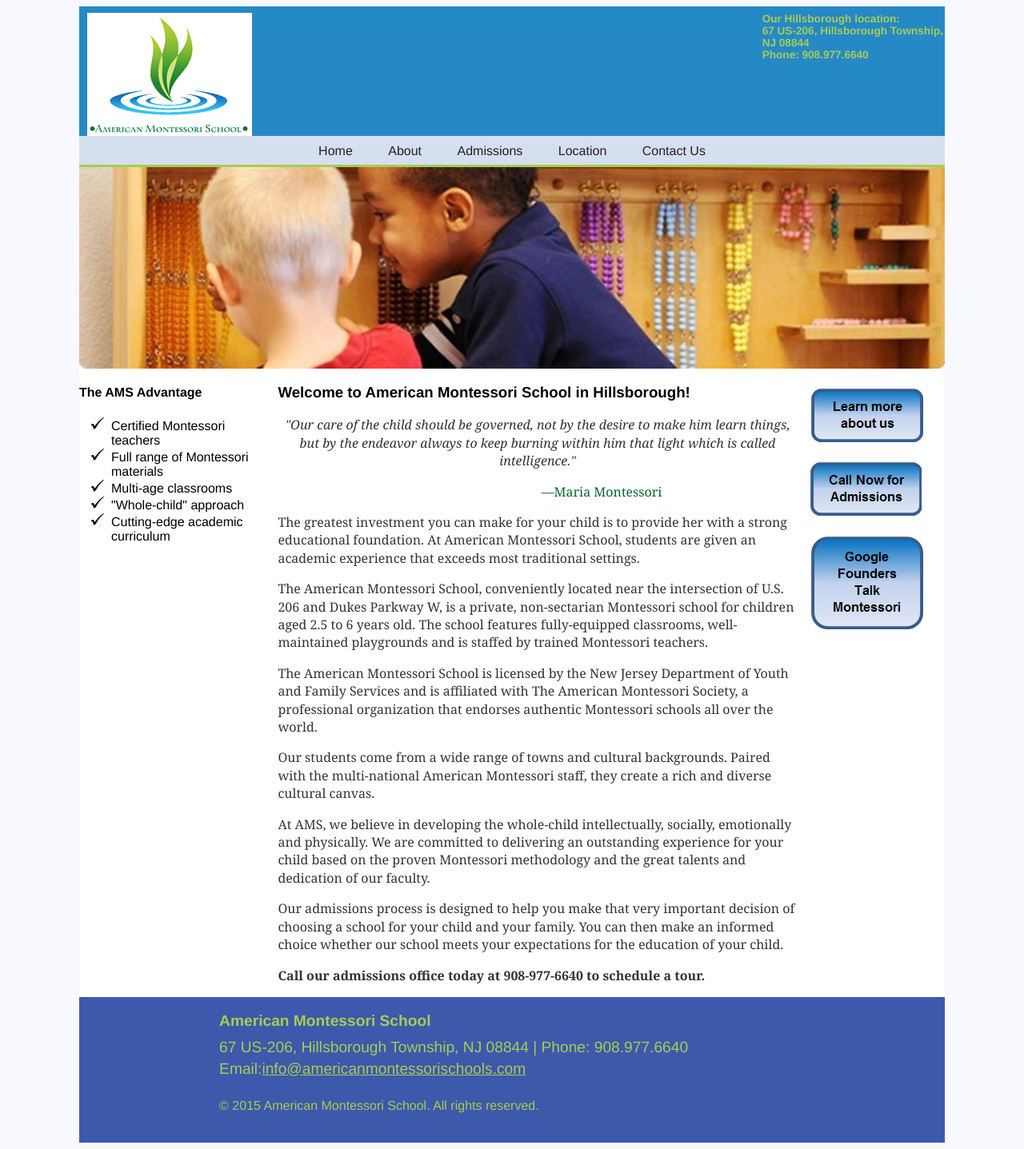
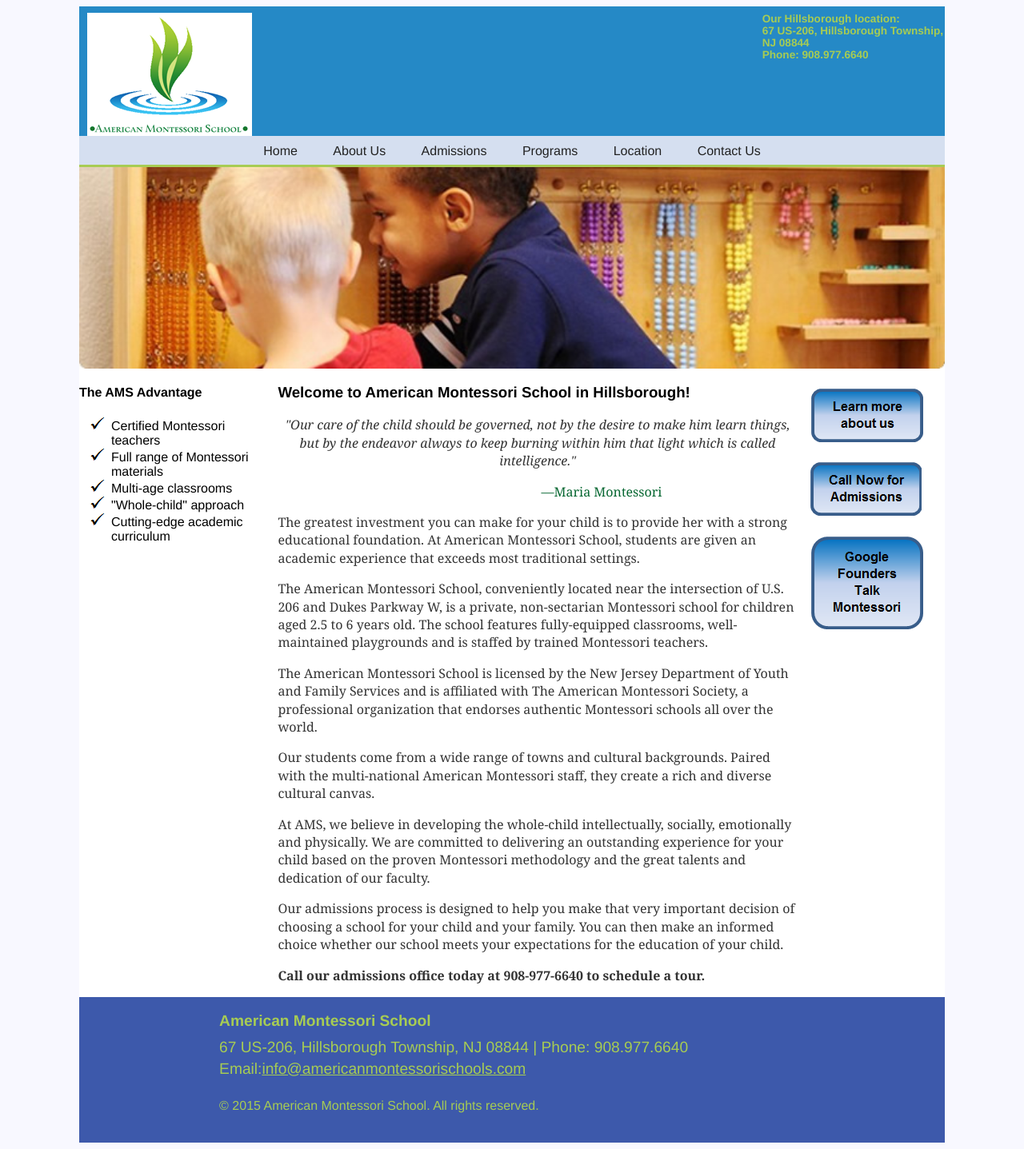
Before and after one commit to americanmontessorischools/americanmontessorischools.github.io, a Jekyll site: the page built from index.html, in a window 1280 px wide. Shown: the whole page at 80% size. Built offline with Jekyll 4.4.1, drawn with Linux system fonts in a browser that asks for light colours.

Commit message:
Update default.html

```diff
--- a/_layouts/default.html
+++ b/_layouts/default.html
@@ -30,8 +30,9 @@
 							<div id='top_nav'>
 				    		<ul>
 									<li><a href="/">Home</a></li>
-									<li><a href="/about">About</a></li>
+									<li><a href="/about">About Us</a></li>
 									<li><a href="/admissions">Admissions</a></li>
+									<li><a href="/about">Programs</a></li>
 									<li><a href="/location">Location</a></li>
 									<li><a href="/contact">Contact Us</a></li>
 								</ul>
```
